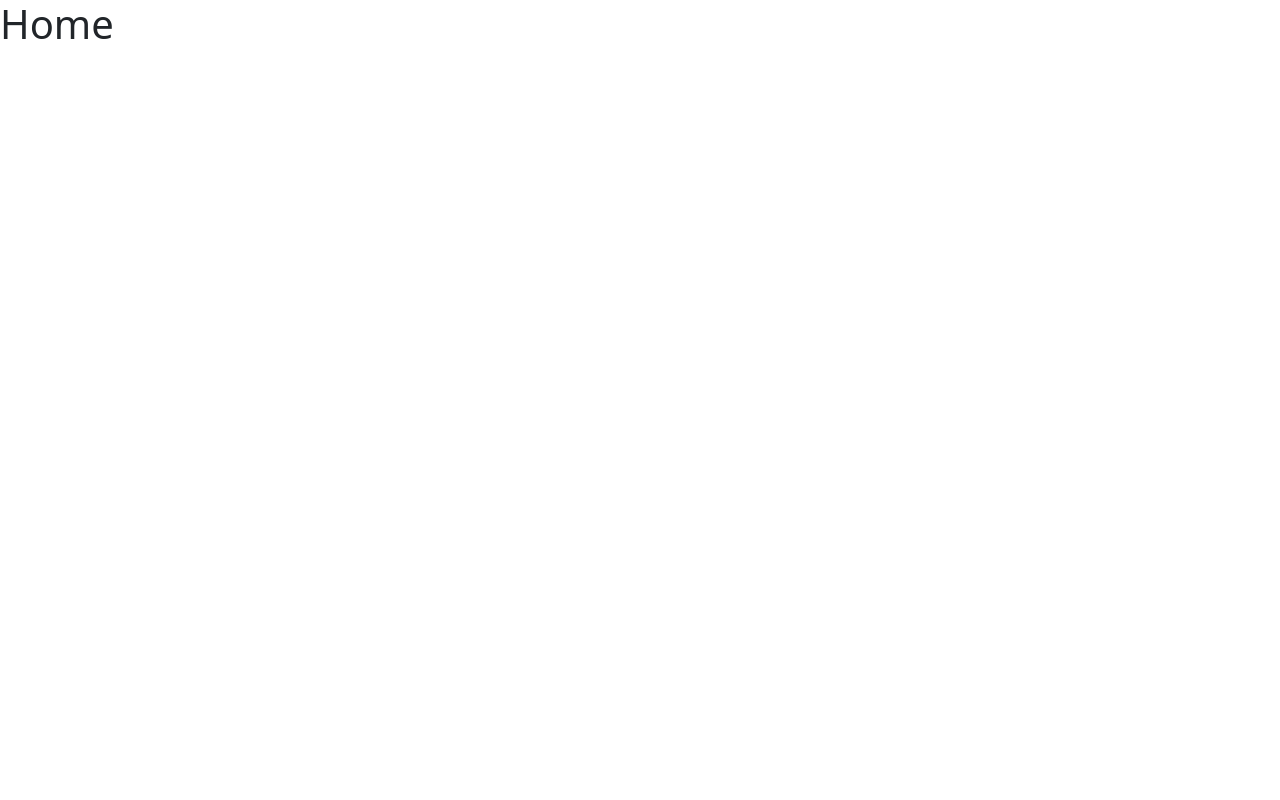
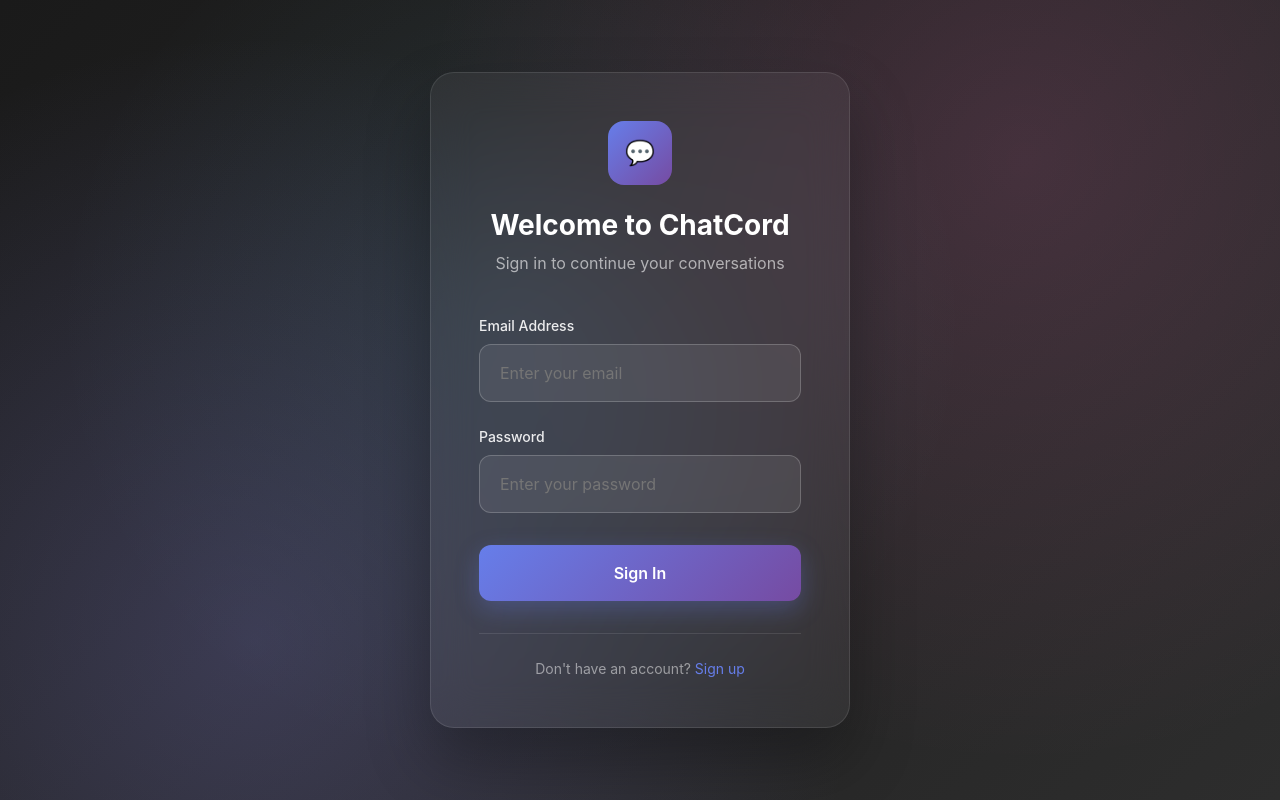
Before and after one commit to Group-Project-RMT-61/CLIENT, a React (Vite) app in the folder chatcord/: page /login in a window 1280 px wide. Built offline with nearby package versions, Linux system fonts and the light colour scheme.

Commit message:
add feature login

```diff
--- a/chatcord/src/App.jsx
+++ b/chatcord/src/App.jsx
@@ -1,13 +1,14 @@
-
+import { BrowserRouter, Route, Routes } from "react-router";
+import Login from "./pages/Login";
 
 function App() {
-
-
   return (
-    <>
-      <h1>Home</h1>
-    </>
-  )
+    <BrowserRouter>
+      <Routes>
+        <Route path="/login" element={<Login />} />
+      </Routes>
+    </BrowserRouter>
+  );
 }
 
-export default App
+export default App;
--- /dev/null
+++ b/chatcord/src/lib/http.js
@@ -0,0 +1,7 @@
+import axios from "axios";
+
+const http = axios.create({
+  baseURL: "https://b65d-120-188-87-19.ngrok-free.app/",
+});
+
+export default http;
--- /dev/null
+++ b/chatcord/src/pages/Login.jsx
@@ -0,0 +1,274 @@
+import Swal from "sweetalert2";
+import { useState } from "react";
+import { Navigate, useNavigate } from "react-router";
+import http from "../lib/http";
+
+export default function Login() {
+  const [email, setEmail] = useState("");
+  const [password, setPassword] = useState("");
+  const navigate = useNavigate();
+
+  const access_token = localStorage.getItem("access_token");
+  if (access_token) {
+    return <Navigate to="/" />;
+  }
+
+  async function handleSubmit(e) {
+    e.preventDefault();
+    try {
+      const response = await http({
+        method: "POST",
+        url: "/login",
+        data: {
+          email: email,
+          password: password,
+        },
+      });
+
+      Swal.fire({
+        position: "top-end",
+        icon: "success",
+        title: "Login successful!",
+        showConfirmButton: false,
+        timer: 1500,
+      });
+      console.log(response.data, "response");
+
+      localStorage.setItem("access_token", response.data.access_token);
+      localStorage.setItem("status", response.data.status);
+      localStorage.setItem("id", response.data.id);
+
+      navigate("/");
+    } catch (error) {
+      console.log(error.response.data, "error");
+      Swal.fire({
+        icon: "error",
+        title: "Oops...",
+        text: error.response.data.message || "Something went wrong!",
+      });
+    }
+  }
+  return (
+    <div
+      style={{
+        minHeight: "100vh",
+        background: "linear-gradient(135deg, #1a1a1a 0%, #2d2d2d 100%)",
+        display: "flex",
+        alignItems: "center",
+        justifyContent: "center",
+        fontFamily:
+          '-apple-system, BlinkMacSystemFont, "Segoe UI", Roboto, sans-serif',
+      }}
+    >
+      {/* Background Pattern */}
+      <div
+        style={{
+          position: "absolute",
+          top: 0,
+          left: 0,
+          right: 0,
+          bottom: 0,
+          background: `
+          radial-gradient(circle at 20% 80%, rgba(120, 119, 198, 0.3) 0%, transparent 50%),
+          radial-gradient(circle at 80% 20%, rgba(255, 119, 198, 0.15) 0%, transparent 50%),
+          radial-gradient(circle at 40% 40%, rgba(120, 219, 255, 0.1) 0%, transparent 50%)
+        `,
+          zIndex: 1,
+        }}
+      ></div>
+
+      <div
+        style={{
+          position: "relative",
+          zIndex: 2,
+          backgroundColor: "rgba(255, 255, 255, 0.05)",
+          backdropFilter: "blur(20px)",
+          borderRadius: "24px",
+          padding: "48px",
+          border: "1px solid rgba(255, 255, 255, 0.1)",
+          boxShadow: "0 32px 64px rgba(0, 0, 0, 0.3)",
+          width: "100%",
+          maxWidth: "420px",
+          margin: "20px",
+        }}
+      >
+        {/* Logo/Brand */}
+        <div
+          style={{
+            textAlign: "center",
+            marginBottom: "40px",
+          }}
+        >
+          <div
+            style={{
+              width: "64px",
+              height: "64px",
+              background: "linear-gradient(135deg, #667eea 0%, #764ba2 100%)",
+              borderRadius: "16px",
+              margin: "0 auto 24px",
+              display: "flex",
+              alignItems: "center",
+              justifyContent: "center",
+              fontSize: "24px",
+              fontWeight: "bold",
+              color: "white",
+            }}
+          >
+            💬
+          </div>
+          <h1
+            style={{
+              color: "white",
+              fontSize: "28px",
+              fontWeight: "700",
+              margin: "0 0 8px 0",
+            }}
+          >
+            Welcome to ChatCord
+          </h1>
+          <p
+            style={{
+              color: "rgba(255, 255, 255, 0.6)",
+              fontSize: "16px",
+              margin: 0,
+            }}
+          >
+            Sign in to continue your conversations
+          </p>
+        </div>
+
+        <form onSubmit={handleSubmit} style={{ width: "100%" }}>
+          <div style={{ marginBottom: "24px" }}>
+            <label
+              style={{
+                display: "block",
+                color: "rgba(255, 255, 255, 0.9)",
+                fontSize: "14px",
+                fontWeight: "500",
+                marginBottom: "8px",
+              }}
+            >
+              Email Address
+            </label>
+            <input
+              type="email"
+              onChange={(e) => setEmail(e.target.value)}
+              value={email}
+              placeholder="Enter your email"
+              required
+              style={{
+                width: "100%",
+                padding: "16px 20px",
+                backgroundColor: "rgba(255, 255, 255, 0.08)",
+                border: "1px solid rgba(255, 255, 255, 0.2)",
+                borderRadius: "12px",
+                color: "white",
+                fontSize: "16px",
+                outline: "none",
+                transition: "all 0.3s ease",
+                boxSizing: "border-box",
+              }}
+              onFocus={(e) => {
+                e.target.style.borderColor = "#667eea";
+                e.target.style.boxShadow = "0 0 0 4px rgba(102, 126, 234, 0.1)";
+              }}
+              onBlur={(e) => {
+                e.target.style.borderColor = "rgba(255, 255, 255, 0.2)";
+                e.target.style.boxShadow = "none";
+              }}
+            />
+          </div>
+
+          <div style={{ marginBottom: "32px" }}>
+            <label
+              style={{
+                display: "block",
+                color: "rgba(255, 255, 255, 0.9)",
+                fontSize: "14px",
+                fontWeight: "500",
+                marginBottom: "8px",
+              }}
+            >
+              Password
+            </label>
+            <input
+              type="password"
+              onChange={(e) => setPassword(e.target.value)}
+              value={password}
+              placeholder="Enter your password"
+              required
+              style={{
+                width: "100%",
+                padding: "16px 20px",
+                backgroundColor: "rgba(255, 255, 255, 0.08)",
+                border: "1px solid rgba(255, 255, 255, 0.2)",
+                borderRadius: "12px",
+                color: "white",
+                fontSize: "16px",
+                outline: "none",
+                transition: "all 0.3s ease",
+                boxSizing: "border-box",
+              }}
+              onFocus={(e) => {
+                e.target.style.borderColor = "#667eea";
+                e.target.style.boxShadow = "0 0 0 4px rgba(102, 126, 234, 0.1)";
+              }}
+              onBlur={(e) => {
+                e.target.style.borderColor = "rgba(255, 255, 255, 0.2)";
+                e.target.style.boxShadow = "none";
+              }}
+            />
+          </div>
+
+          <button
+            type="submit"
+            style={{
+              width: "100%",
+              padding: "16px",
+              background: "linear-gradient(135deg, #667eea 0%, #764ba2 100%)",
+              border: "none",
+              borderRadius: "12px",
+              color: "white",
+              fontSize: "16px",
+              fontWeight: "600",
+              cursor: "pointer",
+              transition: "all 0.3s ease",
+              boxShadow: "0 8px 24px rgba(102, 126, 234, 0.3)",
+            }}
+            onMouseEnter={(e) => {
+              e.target.style.transform = "translateY(-2px)";
+              e.target.style.boxShadow = "0 12px 32px rgba(102, 126, 234, 0.4)";
+            }}
+            onMouseLeave={(e) => {
+              e.target.style.transform = "translateY(0)";
+              e.target.style.boxShadow = "0 8px 24px rgba(102, 126, 234, 0.3)";
+            }}
+          >
+            Sign In
+          </button>
+        </form>
+
+        {/* Footer */}
+        <div
+          style={{
+            textAlign: "center",
+            marginTop: "32px",
+            paddingTop: "24px",
+            borderTop: "1px solid rgba(255, 255, 255, 0.1)",
+          }}
+        >
+          <p
+            style={{
+              color: "rgba(255, 255, 255, 0.5)",
+              fontSize: "14px",
+              margin: 0,
+            }}
+          >
+            Don't have an account?{" "}
+            <span style={{ color: "#667eea", cursor: "pointer" }}>Sign up</span>
+          </p>
+        </div>
+      </div>
+    </div>
+  );
+}
```
Also changed, not shown: chatcord/src/main.jsx (+6 -6 lines).
